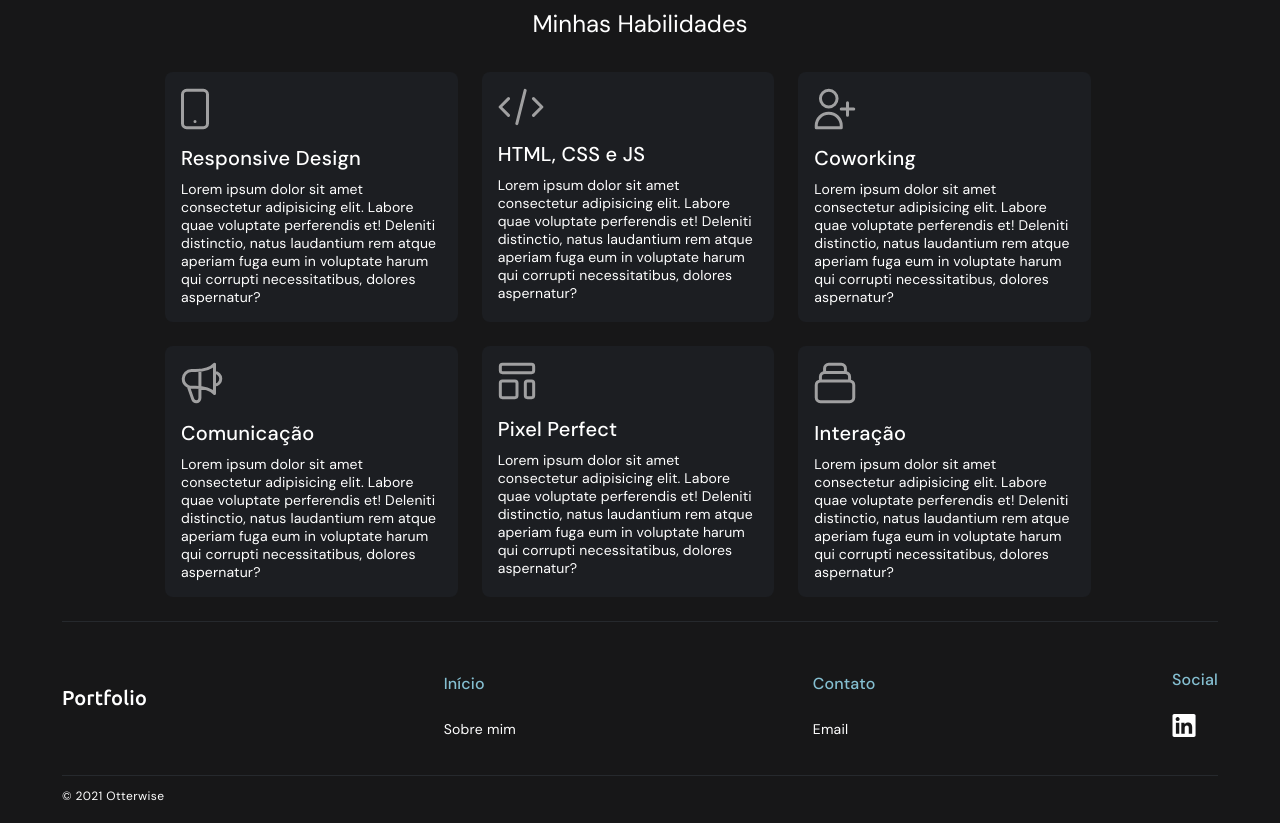
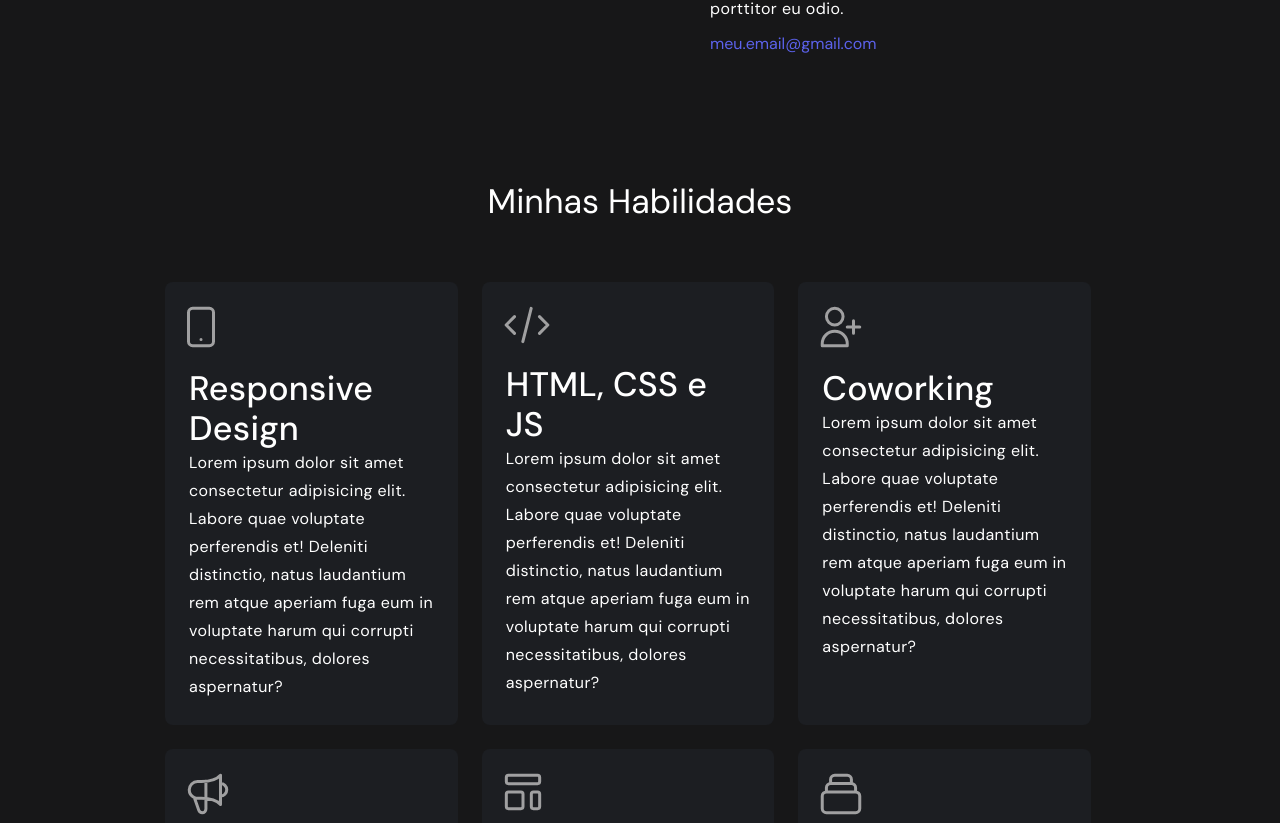
Before and after one commit to ybbento/projeto-semana07-starter, a website built with Parcel: page src/about.html in a window 1280 px wide. Shown: the part 808-1631 px from the top of the page. Built offline with nearby package versions, Linux system fonts and the light colour scheme.

Commit message:
finalizando o projeto

```diff
--- a/src/about.html
+++ b/src/about.html
@@ -60,7 +60,7 @@
 			<div class="about-card">
 				<img class="about-card-image" src="./images/perfil.jpg" alt="" />
 				<div class="about-card-infos">
-					<h2 class="about-card-infos-title">Yan Barros Bento</h2>
+					<h1 class="about-card-infos-title">Yan Barros Bento</h1>
 					<p class="about-card-infos-text">
 						Lorem ipsum dolor sit amet, consectetur adipiscing elit. Duis
 						dignissim, nibh non laoreet volutpat, mi nisi molestie arcu, at
@@ -87,6 +87,7 @@
 			<h2 class="cards-title">Minhas Habilidades</h2>
 			<div class="cards-box">
 				<div class="cards-box-item flex">
+					<div class="cards-box-item-logo">
 						<svg
 							width="28"
 							height="42"
@@ -102,6 +103,8 @@
 								stroke-linejoin="round"
 							/>
 						</svg>
+					</div>
+
 					<h2>Responsive Design</h2>
 					<p>
 						Lorem ipsum dolor sit amet consectetur adipisicing elit. Labore quae
@@ -111,6 +114,7 @@
 					</p>
 				</div>
 				<div class="cards-box-item flex">
+					<div class="cards-box-item-logo">
 						<svg
 							width="46"
 							height="38"
@@ -126,6 +130,7 @@
 								stroke-linejoin="round"
 							/>
 						</svg>
+					</div>
 
 					<h2>HTML, CSS e JS</h2>
 					<p>
@@ -136,6 +141,7 @@
 					</p>
 				</div>
 				<div class="cards-box-item flex">
+					<div class="cards-box-item-logo">
 						<svg
 							width="42"
 							height="42"
@@ -151,6 +157,7 @@
 								stroke-linejoin="round"
 							/>
 						</svg>
+					</div>
 
 					<h2>Coworking</h2>
 					<p>
@@ -161,6 +168,7 @@
 					</p>
 				</div>
 				<div class="cards-box-item flex">
+					<div class="cards-box-item-logo">
 						<svg
 							width="42"
 							height="42"
@@ -176,6 +184,7 @@
 								stroke-linejoin="round"
 							/>
 						</svg>
+					</div>
 
 					<h2>Comunicação</h2>
 					<p>
@@ -186,6 +195,7 @@
 					</p>
 				</div>
 				<div class="cards-box-item flex">
+					<div class="cards-box-item-logo">
 						<svg
 							width="38"
 							height="38"
@@ -215,6 +225,7 @@
 								stroke-linejoin="round"
 							/>
 						</svg>
+					</div>
 
 					<h2>Pixel Perfect</h2>
 					<p>
@@ -225,6 +236,7 @@
 					</p>
 				</div>
 				<div class="cards-box-item flex">
+					<div class="cards-box-item-logo">
 						<svg
 							width="42"
 							height="42"
@@ -240,6 +252,7 @@
 								stroke-linejoin="round"
 							/>
 						</svg>
+					</div>
 
 					<h2>Interação</h2>
 					<p>
--- a/src/about.scss
+++ b/src/about.scss
@@ -3,7 +3,7 @@
 .about {
 	margin-top: 61px;
 	flex-direction: column;
-	padding: 32px 16px 24px 16px;
+	padding: 32px 16px 0px 16px;
 	@media (min-width: 992px) {
 		padding-left: 10%;
 		padding-right: 10%;
@@ -39,6 +39,10 @@
 				line-height: 40px;
 				margin: 24px 0;
 				letter-spacing: 0.25px;
+				@media (min-width: 992px) {
+					font-size: 60px;
+					line-height: 71px;
+				}
 			}
 			&-text {
 				color: white;
@@ -47,7 +51,11 @@
 				letter-spacing: 0.44px;
 				margin-bottom: 10px;
 				&-mail {
+					margin: 0;
+					align-self: flex-start;
 					color: $primaryColor;
+
+					//a foto ficou desalinhada pq não tinha uma maior
 				}
 			}
 		}
@@ -69,6 +77,12 @@
 		margin-top: 0;
 		margin-bottom: 32px;
 		text-align: center;
+		@media (min-width: 992px) {
+			margin-top: 128px;
+			font-size: 34px;
+			line-height: 40px;
+			margin-bottom: 60px;
+		}
 	}
 	&-box {
 		@media (min-width: 992px) {
@@ -78,13 +92,18 @@
 			// tentei fazer com flex, mas depois vi que com grid é melhor
 			display: grid;
 			grid-template-columns: 1fr 1fr 1fr;
+			padding-bottom: 104px;
+			//104 + 24 do margin bottom da dil item(só fiz a soma)
 		}
 		&-item {
 			@media (min-width: 992px) {
 				// flex: 1 1 200px;
 				margin-right: 24px;
+				width: auto;
+				height: auto;
+				padding: 0px 24px 24px 0px;
 			}
-			padding: 16px;
+			padding: 0 16px 16px 0;
 			background-color: $colorRellenos;
 
 			flex-direction: column;
@@ -94,16 +113,36 @@
 
 			p {
 				font-size: 14px;
+				padding-left: 16px;
 				margin: 0;
-				letter-spacing: 0.15px;
+				letter-spacing: 0.25px;
+				@media (min-width: 992px) {
+					font-size: 16px;
+					line-height: 28px;
+					margin: 0;
+					letter-spacing: 0.44px;
+					padding-left: 24px;
+				}
 			}
 			h2 {
+				@media (min-width: 992px) {
+					padding-left: 24px;
+					font-size: 34px;
+					line-height: 40px;
+					margin: 0;
+					margin-top: 16px;
+				}
+				padding-left: 16px;
 				font-size: 20px;
 				letter-spacing: 0.25px;
 				margin-bottom: 10px;
-				margin-top: 16.25px;
+
 				font-weight: 500;
 				line-height: 24px;
+			}
+			&-logo {
+				padding-left: 22px;
+				padding-top: 24px;
 			}
 		}
 	}
```
Lines whose indentation alone changed are shown as unchanged.
